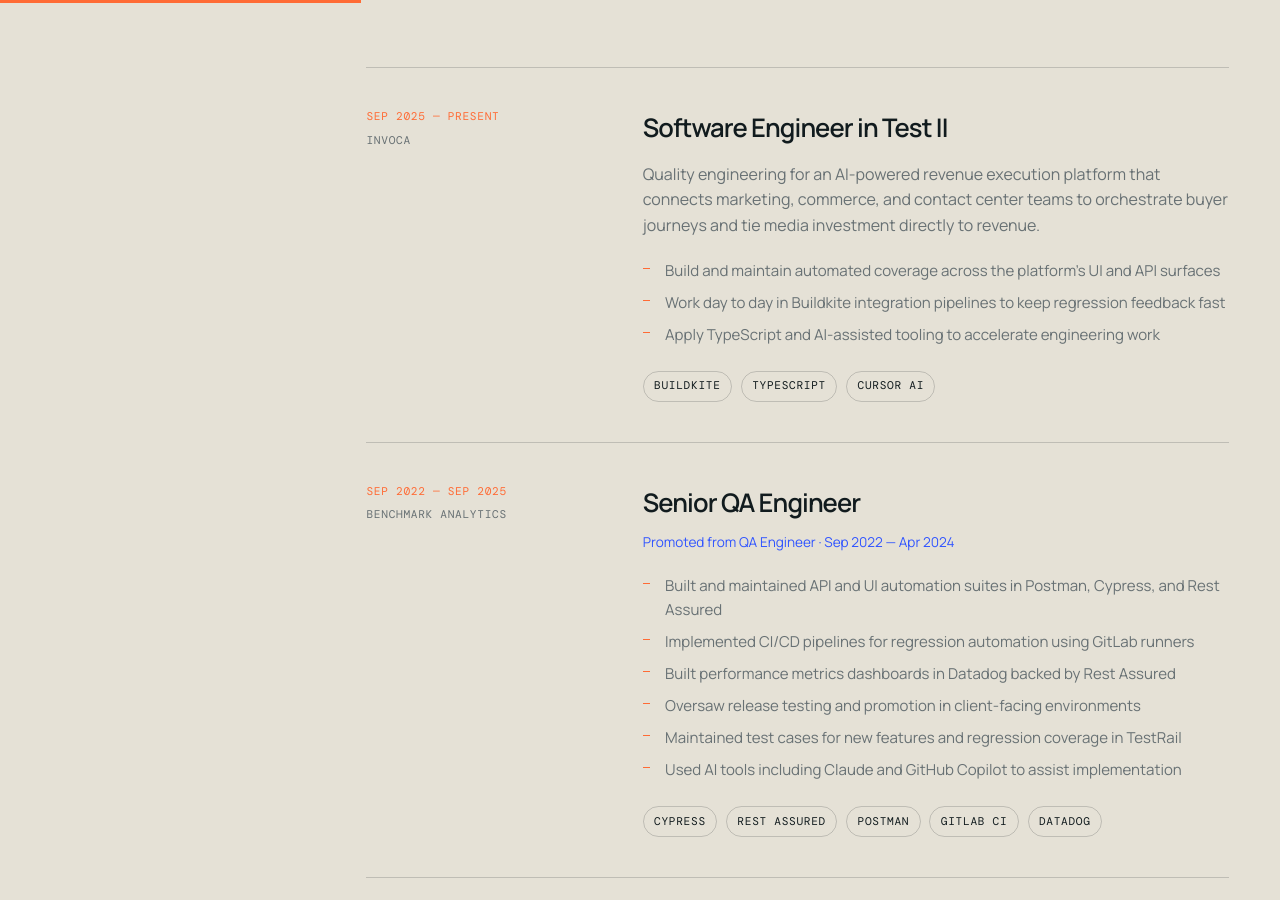
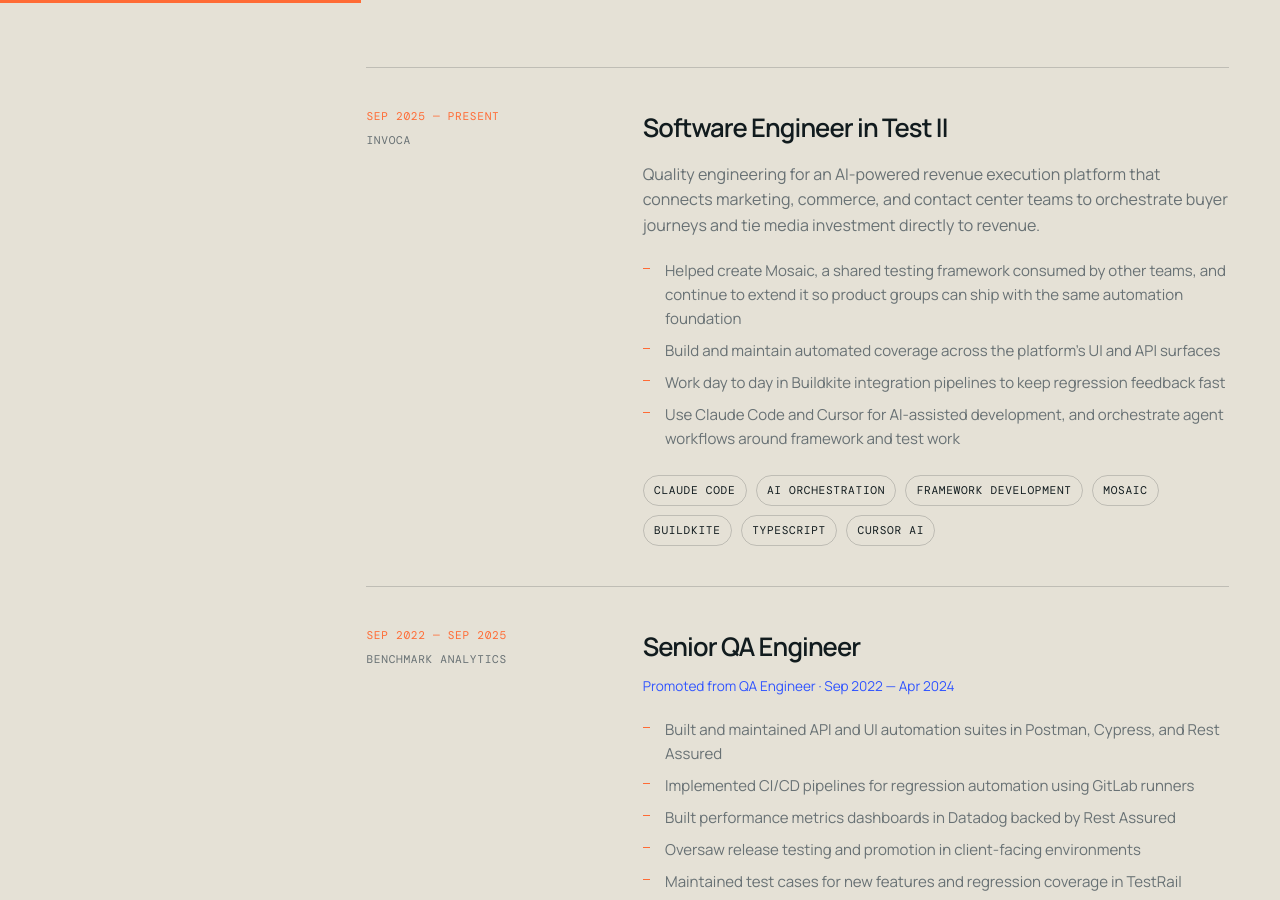
Before and after one commit to vincezipparro/vincezipparro.github.io, a Jekyll site: the page built from index.md, in a window 1280 px wide and 900 px high, scrolled down 2091 px. Built offline with Jekyll 4.4.1, drawn with Linux system fonts in a browser that asks for light colours; our own code applies the rules of GitHub Pages for plain Markdown files; some of the changed text lies outside the part shown.

Commit message:
Highlight Mosaic, Claude Code, and AI orchestration at Invoca.
Co-authored-by: Cursor <cursoragent@cursor.com>

```diff
--- a/_layouts/default.html
+++ b/_layouts/default.html
@@ -101,12 +101,13 @@
                 buyer journeys and tie media investment directly to revenue.
               </p>
               <ul class="detail-list">
+                <li>Helped create Mosaic, a shared testing framework consumed by other teams, and continue to extend it so product groups can ship with the same automation foundation</li>
                 <li>Build and maintain automated coverage across the platform’s UI and API surfaces</li>
                 <li>Work day to day in Buildkite integration pipelines to keep regression feedback fast</li>
-                <li>Apply TypeScript and AI-assisted tooling to accelerate engineering work</li>
+                <li>Use Claude Code and Cursor for AI-assisted development, and orchestrate agent workflows around framework and test work</li>
               </ul>
               <ul class="tag-list" aria-label="Technologies">
-                <li>Buildkite</li><li>TypeScript</li><li>Cursor AI</li>
+                <li>Claude Code</li><li>AI orchestration</li><li>Framework development</li><li>Mosaic</li><li>Buildkite</li><li>TypeScript</li><li>Cursor AI</li>
               </ul>
             </div>
           </article>
@@ -295,14 +296,15 @@
           <article>
             <span>04</span>
             <h3>Tooling and mentorship</h3>
-            <p>Internal tools that remove manual steps, Datadog dashboards that surface real signals, and mentoring engineers moving into automation.</p>
+            <p>Shared testing frameworks other teams consume, Datadog dashboards that surface real signals, and mentoring engineers moving into automation.</p>
           </article>
         </div>
         <div class="toolbelt" aria-label="Technical toolkit">
           <span>Ruby</span><span>TypeScript</span><span>C#</span><span>Python</span><span>Swift</span><span>SQL</span>
           <span>Cypress</span><span>RSpec</span><span>Capybara</span><span>Rest Assured</span><span>Selenium</span><span>Appium</span><span>Jest</span>
           <span>Postman</span><span>GraphQL</span><span>Buildkite</span><span>GitHub Actions</span><span>GitLab CI</span>
-          <span>AWS</span><span>Datadog</span><span>TestRail</span><span>Applitools</span><span>Jira</span><span>Cursor AI</span>
+          <span>AWS</span><span>Datadog</span><span>TestRail</span><span>Applitools</span><span>Jira</span>
+          <span>Claude Code</span><span>Cursor AI</span><span>AI orchestration</span>
         </div>
       </section>
 
```
Also changed, not shown: tests/site.test.js (+9 -0 lines).
